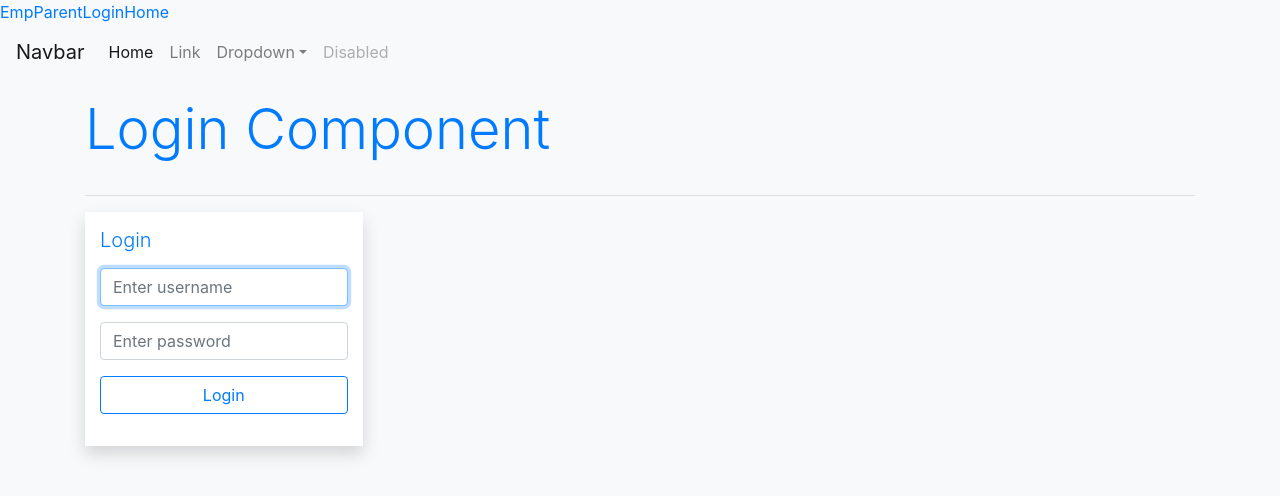
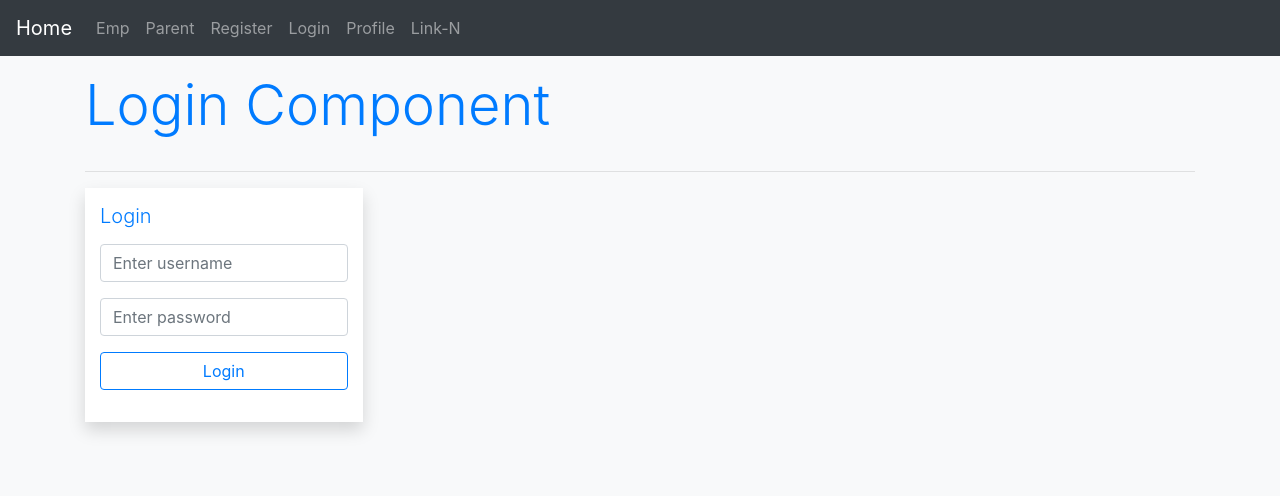
Before and after one commit to vamandeshmukh/deloitte-react-app, a React (Create React App) app: page /login in a window 1280 px wide. Shown: the top 496 px of the page. Built offline with nearby package versions, Linux system fonts and the light colour scheme.

Commit message:
react-basics

```diff
--- a/src/components/Header.js
+++ b/src/components/Header.js
@@ -1,45 +1,34 @@
 import { Link } from "react-router-dom";
-
-
 
 const Header = () => {
 
     return (
         <div>
             <div>
-                <Link to='/emp'>Emp</Link>
-                <Link to='/parent'>Parent</Link>
-                <Link to='/login'>Login</Link>
-                <Link to='/home'>Home</Link>
-            </div>
-            <div>
-                <nav className="navbar navbar-expand-lg navbar-light bg-light">
-                    <Link className="navbar-brand" to="#">Navbar</Link>
-                    <button className="navbar-toggler" type="button" data-toggle="collapse" data-target="#navbarSupportedContent" aria-controls="navbarSupportedContent" aria-expanded="false" aria-label="Toggle navigation">
+                <nav className="navbar navbar-expand-lg navbar-dark bg-dark">
+                    <Link className="navbar-brand" to="/">Home</Link>
+                    <button className="navbar-toggler" type="button" data-toggle="collapse" data-target="#navbarSupportedContent">
                         <span className="navbar-toggler-icon"></span>
                     </button>
-
                     <div className="collapse navbar-collapse" id="navbarSupportedContent">
                         <ul className="navbar-nav mr-auto">
-                            <li className="nav-item active">
-                                <Link className="nav-link" to="#">Home <span className="sr-only">(current)</span></Link>
+                            <li className="nav-item">
+                                <Link className="nav-link" to="/emp">Emp</Link>
                             </li>
                             <li className="nav-item">
-                                <Link className="nav-link" to="#">Link</Link>
-                            </li>
-                            <li className="nav-item dropdown">
-                                <Link className="nav-link dropdown-toggle" to="#" role="button" data-toggle="dropdown" aria-expanded="false">
-                                    Dropdown
-                                </Link>
-                                <div className="dropdown-menu">
-                                    <Link className="dropdown-item" to="#">Action</Link>
-                                    <Link className="dropdown-item" to="#">Another action</Link>
-                                    <div className="dropdown-divider"></div>
-                                    <Link className="dropdown-item" to="#">Something else here</Link>
-                                </div>
+                                <Link className="nav-link" to="/parent">Parent</Link>
                             </li>
                             <li className="nav-item">
-                                <Link className="nav-link disabled">Disabled</Link>
+                                <Link className="nav-link" to="/">Register</Link>
+                            </li>
+                            <li className="nav-item">
+                                <Link className="nav-link" to="/login">Login</Link>
+                            </li>
+                            <li className="nav-item">
+                                <Link className="nav-link" to="/profile">Profile</Link>
+                            </li>
+                            <li className="nav-item">
+                                <Link className="nav-link" to="/link-n">Link-N</Link>
                             </li>
                         </ul>
                     </div>
@@ -50,3 +39,54 @@ const Header = () => {
 
 }
 export default Header;
+
+
+// import { Link } from "react-router-dom";
+
+
+
+// const Header = () => {
+
+//     return (
+//         <div>
+//             <div>
+//                 <Link to='/emp'>Emp</Link>
+//                 <Link to='/parent'>Parent</Link>
+//                 <Link to='/login'>Login</Link>
+//                 <Link to='/home'>Home</Link>
+//             </div>
+//             <div>
+//                 <nav className="navbar navbar-expand-lg navbar-light bg-light">
+//                     <Link className="navbar-brand" to="/">Home</Link>
+//                     <button className="navbar-toggler" type="button" data-toggle="collapse" data-target="#navbarSupportedContent">
+//                         <span className="navbar-toggler-icon"></span>
+//                     </button>
+//                     <div className="collapse navbar-collapse" id="navbarSupportedContent">
+//                         <ul className="navbar-nav mr-auto">
+//                             <li className="nav-item">
+//                                 <Link className="nav-link" to="/emp">Emp</Link>
+//                             </li>
+//                             <li className="nav-item">
+//                                 <Link className="nav-link" to="/parent">Parent</Link>
+//                             </li>
+//                             <li className="nav-item">
+//                                 <Link className="nav-link" to="/">Register</Link>
+//                             </li>
+//                             <li className="nav-item">
+//                                 <Link className="nav-link" to="/login">Login</Link>
+//                             </li>
+//                             <li className="nav-item">
+//                                 <Link className="nav-link" to="/profile">Profile</Link>
+//                             </li>
+//                             <li className="nav-item">
+//                                 <Link className="nav-link" to="/link-n">Link-N</Link>
+//                             </li>
+//                         </ul>
+//                     </div>
+//                 </nav>
+//             </div>
+//         </div>
+//     );
+
+// }
+// export default Header;
--- a/src/components/Login.js
+++ b/src/components/Login.js
@@ -55,7 +55,6 @@ const Login = () => {
                             value={appUser.userName}
                             onChange={handleAppUser}
                             required
-                            autoFocus
                         />
                         <input
                             type="password"
```
